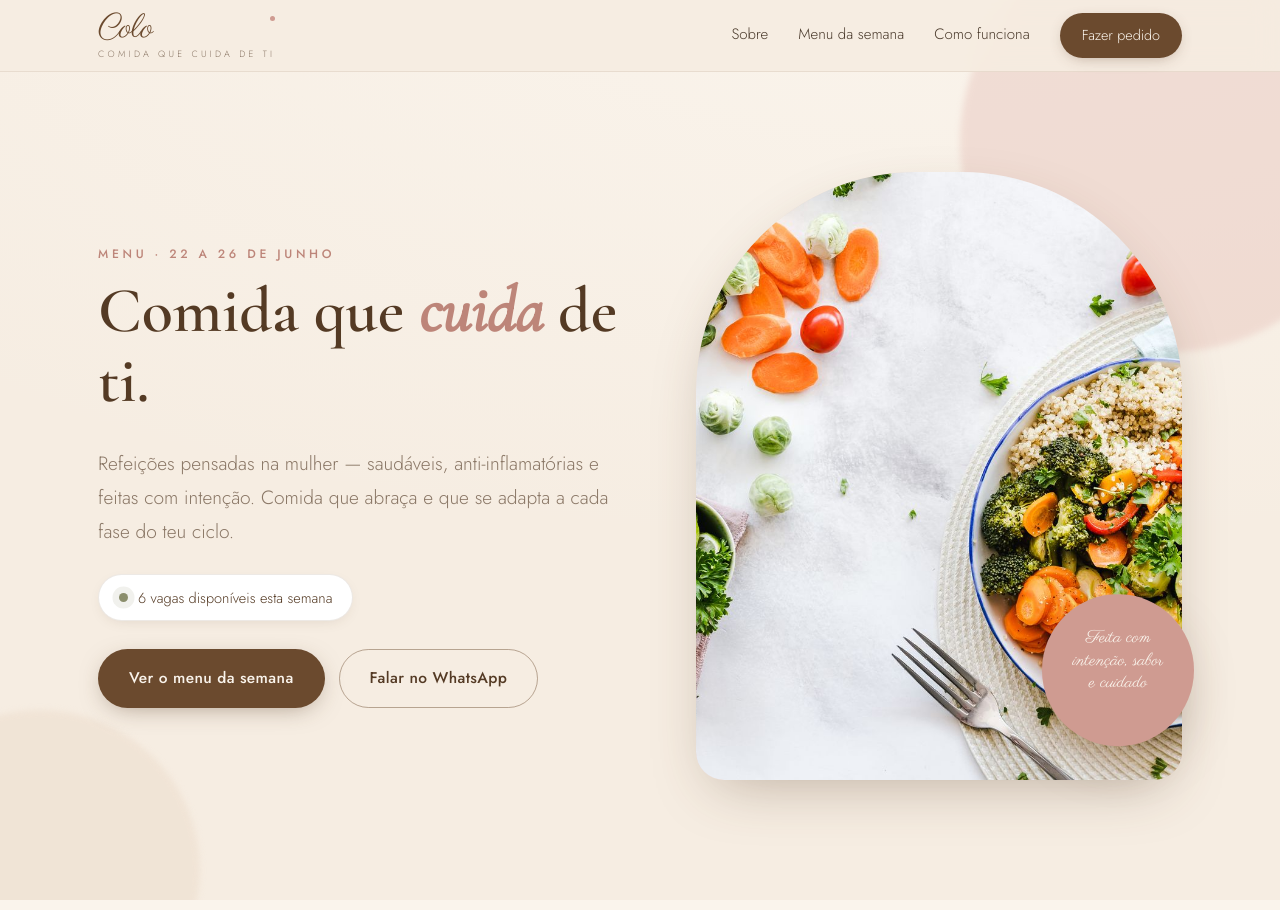
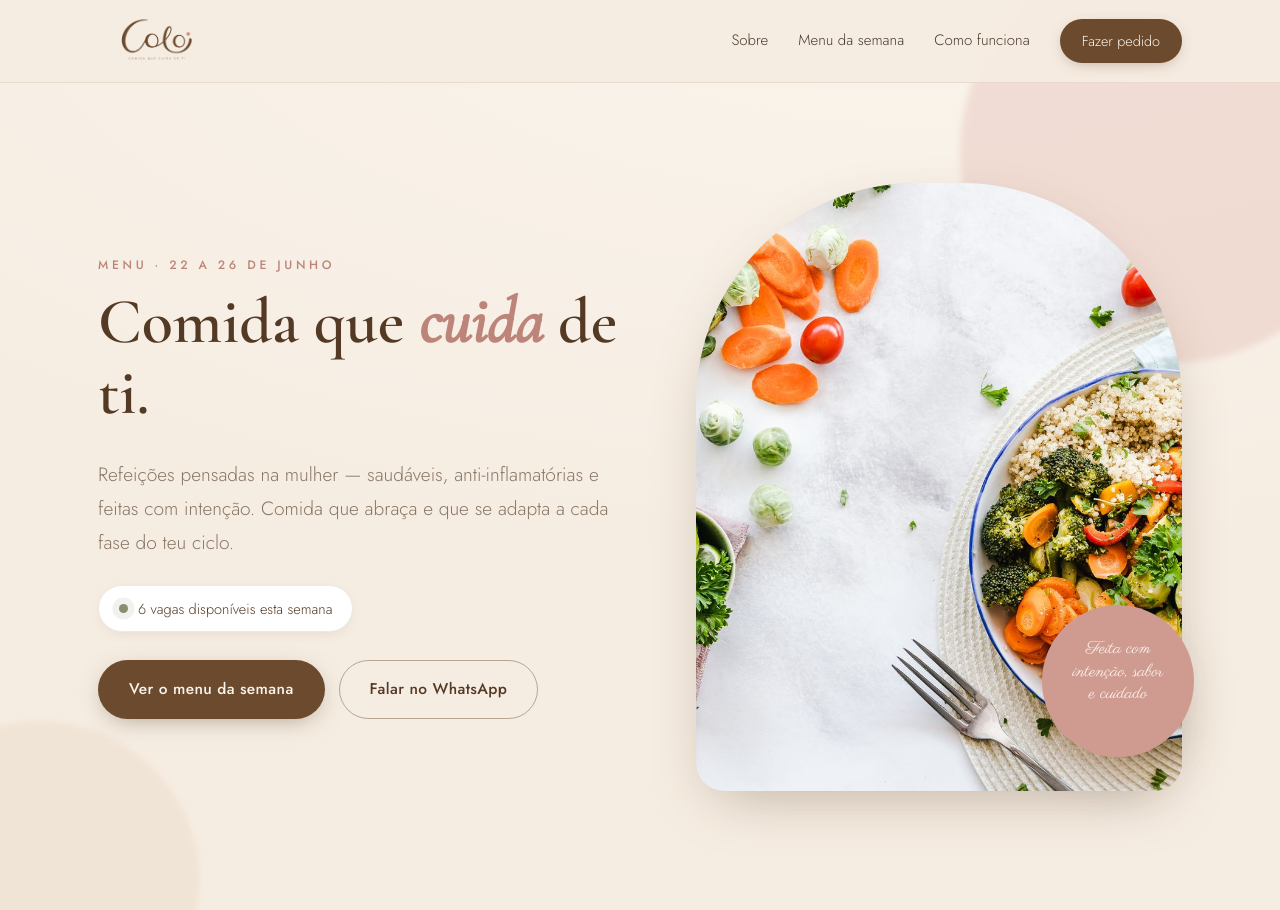
Before and after one commit to am26dev/colo, a PHP site: page / in a window 1280 px wide; the page is wider, and only the part inside the window is pictured. Shown: the top 910 px of that part. Run offline with PHP 8.4, Linux system fonts and the light colour scheme.

Commit message:
brand: adicionar logotipo oficial, favicon e logos no header e footer
- favicon.ico com múltiplos tamanhos (16, 32, 48px)
- favicon-512.png para apple-touch-icon e og:image
- logo-header.webp (Colo com texto) no cabeçalho
- logo-footer.webp (versão branca) no rodapé
- CSS: brand-logo e footer-logo com dimensões e transições

```diff
--- a/assets/css/styles.css
+++ b/assets/css/styles.css
@@ -211,15 +211,16 @@ p { margin: 0 0 1.1rem; }
   padding-top: 13px;
   padding-bottom: 13px;
 }
-.brand { display: flex; flex-direction: column; line-height: 1; }
-.brand .brand-word { font-size: 2.1rem; }
-.brand-tag {
-  font-size: .57rem;
-  letter-spacing: .36em;
-  text-transform: uppercase;
-  color: var(--muted);
-  margin-top: 2px;
+.brand { display: flex; align-items: center; line-height: 1; }
+.brand-logo {
+  height: 56px;
+  width: auto;
+  max-width: 160px;
+  display: block;
+  object-fit: contain;
+  transition: opacity .2s ease;
 }
+.brand:hover .brand-logo { opacity: .85; }
 .nav { display: flex; align-items: center; gap: 30px; }
 .nav a {
   font-size: .94rem;
@@ -774,7 +775,15 @@ p { margin: 0 0 1.1rem; }
 }
 .footer-strip-inner span:hover { opacity: 1; }
 .footer-main { padding: 56px 28px 44px; text-align: center; }
+.footer-brand { display: flex; justify-content: center; }
 .footer-brand p { color: var(--rose-soft); margin: 6px 0 0; font-size: 1.05rem; }
+.footer-logo {
+  height: 90px;
+  width: auto;
+  display: block;
+  object-fit: contain;
+  opacity: .92;
+}
 .footer-links {
   display: flex;
   justify-content: center;
--- a/index.html
+++ b/index.html
@@ -13,7 +13,10 @@
   <meta property="og:locale" content="pt_PT" />
   <meta property="og:image" content="assets/img/og-cover.jpg" />
 
-  <link rel="icon" type="image/svg+xml" href="assets/img/favicon.svg" />
+  <link rel="icon" type="image/x-icon" href="favicon.ico" />
+  <link rel="icon" type="image/png" sizes="32x32" href="assets/img/favicon-512.png" />
+  <link rel="apple-touch-icon" sizes="180x180" href="assets/img/favicon-512.png" />
+  <meta property="og:image" content="assets/img/favicon-512.png" />
 
   <!-- Tipografia da marca -->
   <link rel="preconnect" href="https://fonts.googleapis.com" />
@@ -28,8 +31,7 @@
   <header class="site-header" id="topo">
     <div class="container header-inner">
       <a href="#topo" class="brand" aria-label="Colo — Comida que cuida de ti">
-        <span class="brand-word">Colo<span class="brand-dot"></span></span>
-        <span class="brand-tag">Comida que cuida de ti</span>
+        <img src="assets/img/logo-header.webp" alt="Colo — Comida que cuida de ti" class="brand-logo" />
       </a>
 
       <nav class="nav" aria-label="Navegação principal">
@@ -254,8 +256,7 @@
     </div>
     <div class="container footer-main">
       <div class="footer-brand">
-        <span class="brand-word lg light">Colo<span class="brand-dot"></span></span>
-        <p>Comida que cuida de ti.</p>
+        <img src="assets/img/logo-footer.webp" alt="Colo — Comida que cuida de ti" class="footer-logo" />
       </div>
       <div class="footer-links">
         <a href="#" data-link-instagram target="_blank" rel="noopener">Instagram</a>
```
Also changed, not shown: assets/img/favicon-192.png (added), assets/img/favicon-512.png (added), assets/img/favicon.webp (added), assets/img/logo-footer.webp (added), assets/img/logo-header.webp (added), favicon.ico (added).
